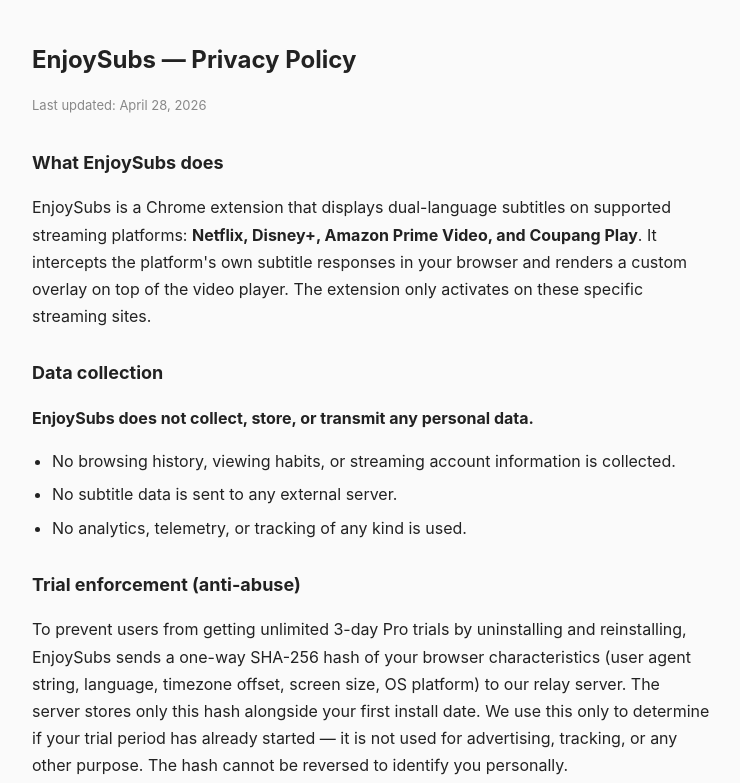
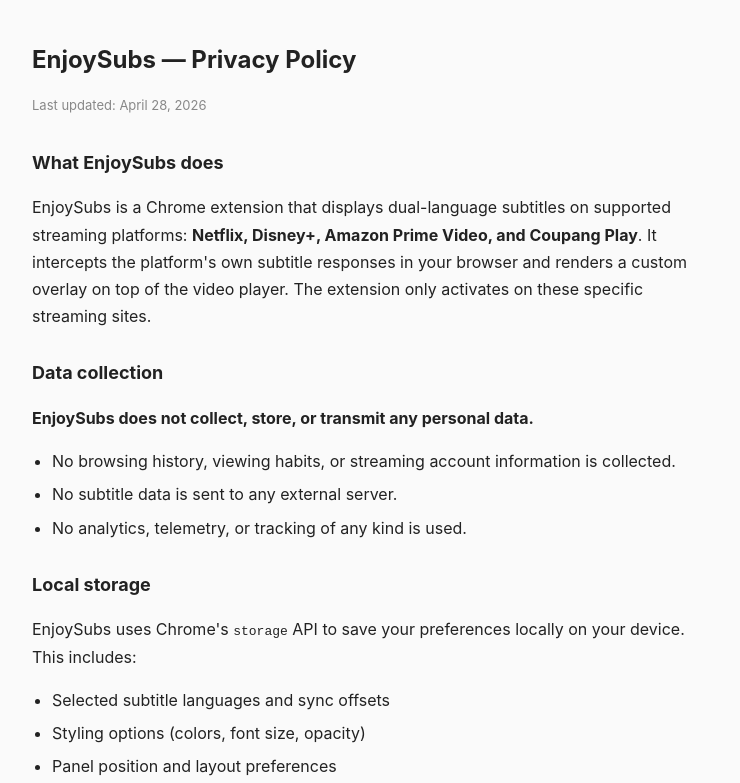
Before and after one commit to hayjay29/enjoysubs-relay, a website: page privacy-policy.html in a window 1280 px wide. Shown: the top 783 px of the page, without its empty margins (268-1008 px from the left). Drawn offline with Linux system fonts and the light colour scheme.

Commit message:
Remove Pro trial mentions from landing + privacy policy

```diff
--- a/privacy-policy.html
+++ b/privacy-policy.html
@@ -32,9 +32,6 @@
   <li>No subtitle data is sent to any external server.</li>
   <li>No analytics, telemetry, or tracking of any kind is used.</li>
 </ul>
-
-<h2>Trial enforcement (anti-abuse)</h2>
-<p>To prevent users from getting unlimited 3-day Pro trials by uninstalling and reinstalling, EnjoySubs sends a one-way SHA-256 hash of your browser characteristics (user agent string, language, timezone offset, screen size, OS platform) to our relay server. The server stores only this hash alongside your first install date. We use this only to determine if your trial period has already started — it is not used for advertising, tracking, or any other purpose. The hash cannot be reversed to identify you personally.</p>
 
 <h2>Local storage</h2>
 <p>EnjoySubs uses Chrome's <code>storage</code> API to save your preferences locally on your device. This includes:</p>
```
Also changed, not shown: index.html (+0 -1 lines).
